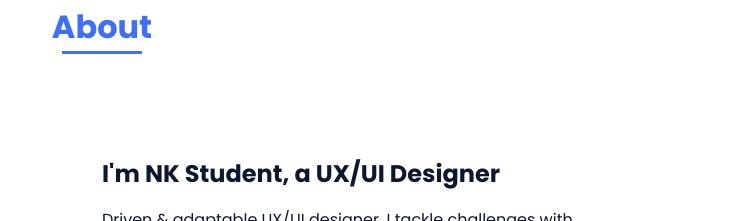
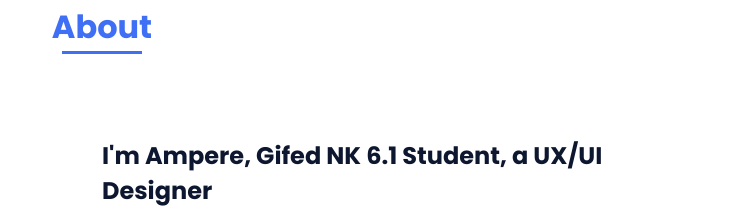
Before and after one commit to worachat-dev/Student-Portfolio-4Student-dev, a plain HTML site: page index.html in a window 1280 px wide. Shown: the part 768-989 px from the top of the page, 538-1280 px from the left. Drawn offline with nearby package versions, Linux system fonts and the light colour scheme.

Commit message:
Update index.html

```diff
--- a/index.html
+++ b/index.html
@@ -72,7 +72,7 @@
                 </div>
 
                 <div>
-                    <h2 class="about__subtitle">I'm NK Student, a UX/UI Designer</h2>
+                    <h2 class="about__subtitle">I'm Ampere, Gifed NK 6.1 Student, a UX/UI Designer</h2>
                     <p class="about__text">Driven & adaptable UX/UI designer. I tackle challenges with passion, crafting user-friendly & visually stunning experiences across mobile, web, and marketing materials. Strong communicator, collaborating effectively to achieve shared goals.</p>
                 </div>
             </div>
```
